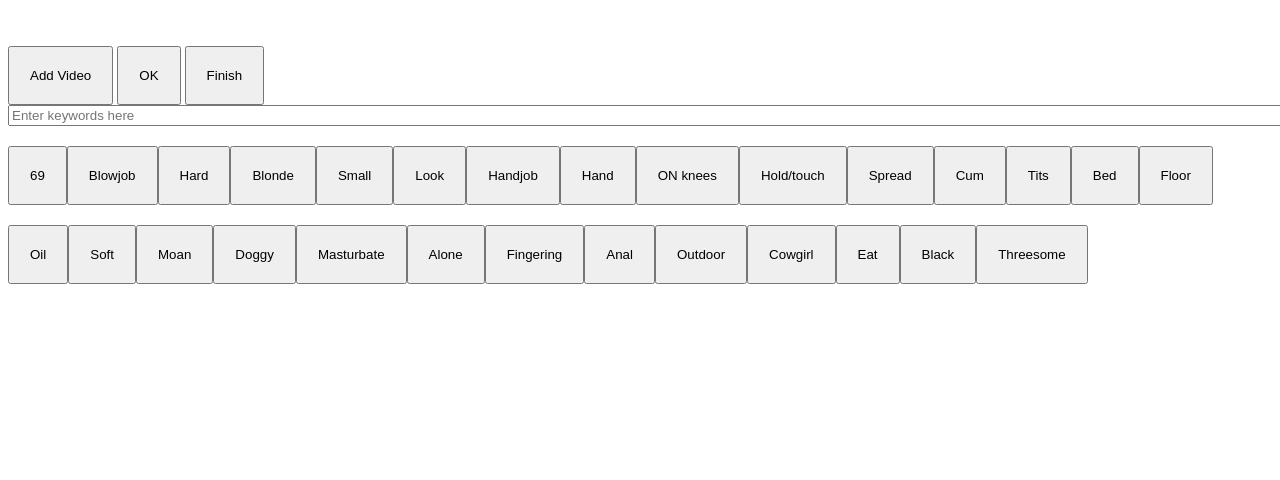
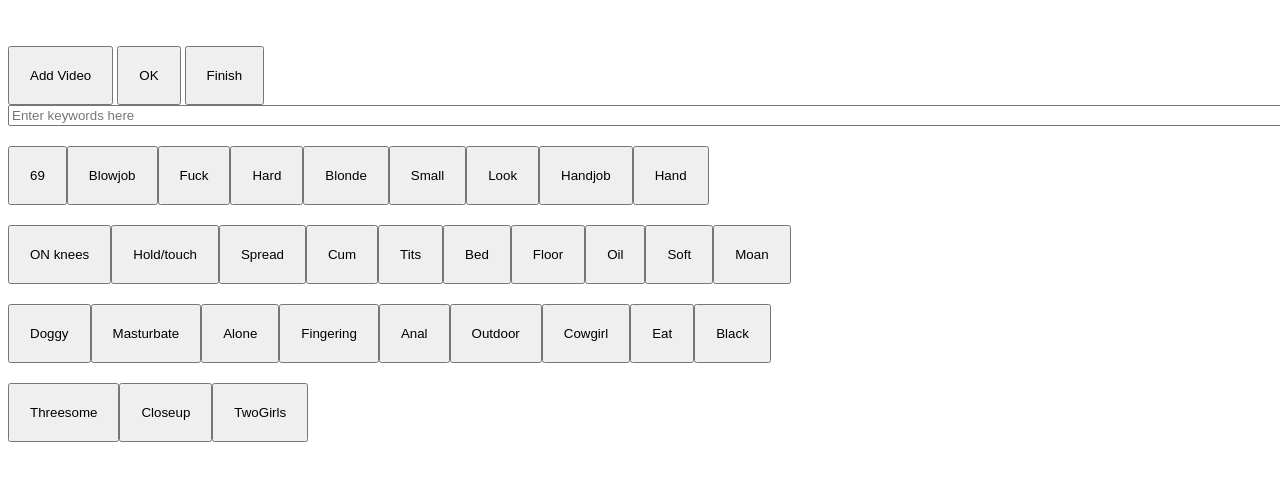
Before and after one commit to alekszahariev/tele_gpt, a plain HTML site: page program/index.html in a window 1280 px wide. Drawn offline with Linux system fonts and the light colour scheme.

Commit message:
update categories

```diff
--- a/program/script.js
+++ b/program/script.js
@@ -1,7 +1,8 @@
 
 // Define a dictionary of categories and their synonyms
 const synonymMap = {
-    'blowjob': ["suck" , "sucking" , "eating", "eat" , "give", "lick"],
+    'blowjob': ["suck" , "sucking" , "eating", "eat" , "give", "lick", "blowjob", "blowing", "blow"],
+    'Fuck': ["fuck"],
     'hard': ["hard", "rough", "fast", "harder",],
     '69': ["69" , "sixtynine",],
     'blonde': ["blonde" , "blondy",],
@@ -30,6 +31,8 @@ const synonymMap = {
     'eat': ["eat", "eating", "lick",],
     'black': ["black", "bbc"],
     'threesome': ["double", "threesome", "two", "friend", "brother", "collegue"],
+    'closeup':["closeup", "zoom", "zoomed"],
+    'twoGirls' : ["girls", "ladies"]
 
 
     // Add more categories and their synonyms as needed
--- a/program/style.css
+++ b/program/style.css
@@ -21,3 +21,7 @@ input{
   video{
     max-width:400px;
   }
+
+  #buttonsContainer{
+    max-width: 800px;
+  }
```
